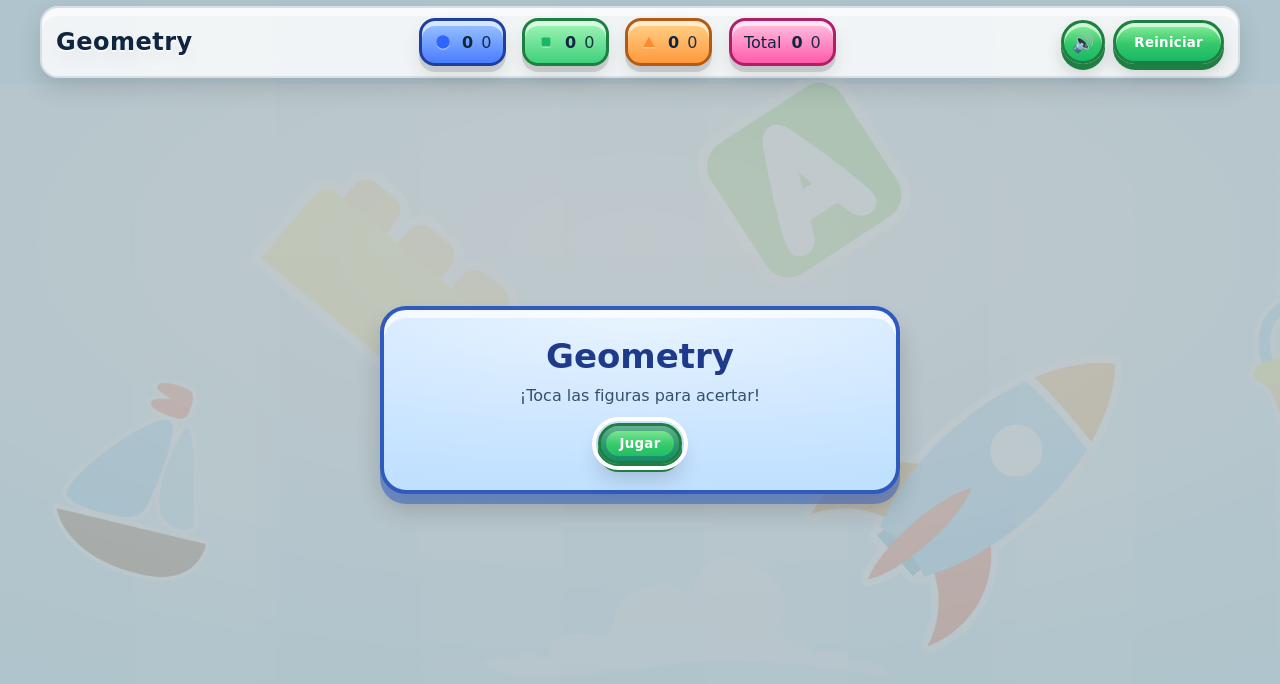
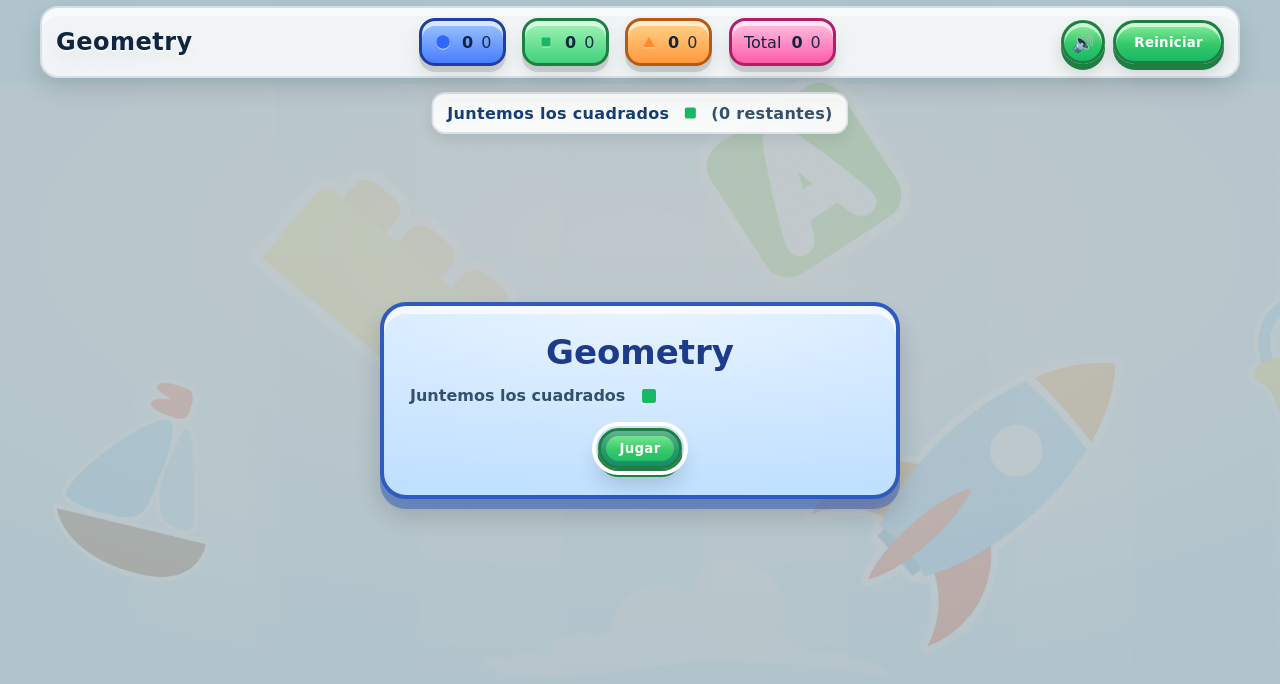
Before and after one commit to leogonzalezdev/geometry-game, a React (Vite) app: page / in a window 1280 px wide. Shown: the top 684 px of the page. Built offline with nearby package versions, Linux system fonts and the light colour scheme.

Commit message:
Juego por etapas: instrucción y toast al cambiar de etapa, validación de clic por objetivo con beep/error, solapamiento parcial de figuras, lienzo sin scroll y adaptado a viewport

```diff
--- a/src/App.jsx
+++ b/src/App.jsx
@@ -5,6 +5,8 @@ import GameOverModal from './components/GameOverModal.jsx';
 import StartScreen from './components/StartScreen.jsx';
 import { useGameLogic } from './hooks/useGameLogic.js';
 import { useSound } from './hooks/useSound.js';
+import StagePrompt from './components/StagePrompt.jsx';
+import StageToast from './components/StageToast.jsx';
 
 export default function App() {
   const [started, setStarted] = React.useState(false);
@@ -18,20 +20,44 @@ export default function App() {
     isGameFinished,
     config,
     setConfig,
+    targetType,
+    advanceStage,
   } = useGameLogic();
 
   const gameFinished = isGameFinished();
 
-  const { enabled: soundEnabled, toggle: toggleSound, playBeep } = useSound();
+  const { enabled: soundEnabled, toggle: toggleSound, playBeep, playError } = useSound();
+  const [toast, setToast] = React.useState(null);
 
-  const onHitWithSound = (id) => {
+  const onCorrect = (id) => {
     playBeep();
     handleHit(id);
+    // if that was the last of this type, advance immediately
+    const remainingAfter = (counts.remainingByType[targetType] || 0) - 1;
+    if (remainingAfter === 0) {
+      // show toast for next stage if exists
+      advanceStage();
+      setTimeout(() => {
+        setToast(targetType === 'square' ? 'Ahora juntemos los círculos' : targetType === 'circle' ? 'Ahora juntemos los triángulos' : null);
+        if (targetType !== 'triangle') {
+          setTimeout(() => setToast(null), 1600);
+        }
+      }, 0);
+    }
+  };
+
+  const onWrong = () => {
+    playError();
   };
 
   const startGame = () => {
     if (!started) setStarted(true);
-    initGame();
+    // Use viewport size to spread shapes across available space
+    const w = document.documentElement.clientWidth;
+    const header = document.querySelector('.header');
+    const headerH = header ? header.offsetHeight : 0;
+    const h = Math.max(200, document.documentElement.clientHeight - headerH);
+    initGame({ width: w, height: h });
   };
 
   return (
@@ -44,16 +70,21 @@ export default function App() {
       />
 
       <main className="main">
+        <StagePrompt targetType={targetType} remaining={counts.remainingByType[targetType]} />
         <Canvas
           shapes={shapes}
           leavingIds={leavingIds}
-          onHit={onHitWithSound}
+          onCorrect={onCorrect}
+          onWrong={onWrong}
+          targetType={targetType}
           onRemove={handleRemove}
+          viewBox={`0 0 ${config.width} ${config.height}`}
         />
+        {toast && <StageToast text={toast} />}
       </main>
 
       {!started && (
-        <StartScreen onStart={startGame} />
+        <StartScreen onStart={startGame} targetType={targetType} />
       )}
 
       {started && gameFinished && (
--- a/src/components/Shape.jsx
+++ b/src/components/Shape.jsx
@@ -1,12 +1,19 @@
 import React, { useCallback, useRef, useState } from 'react';
 
-export default function Shape({ shape, isLeaving, onHit, onRemove }) {
+export default function Shape({ shape, isLeaving, targetType, onCorrect, onWrong, onRemove }) {
   const { id, type, x, y, size } = shape;
   const ref = useRef(null);
   const [fly, setFly] = useState({ dx: 0, dy: 0 });
+  const [isError, setIsError] = useState(false);
 
   const handleActivate = useCallback(() => {
     if (isLeaving) return;
+    if (type !== targetType) {
+      setIsError(true);
+      setTimeout(() => setIsError(false), 260);
+      if (onWrong) onWrong(id, type);
+      return;
+    }
     // Compute delta in screen pixels from shape center to counter center
     const el = ref.current;
     const anchorId = `counter-anchor-${type}`;
@@ -29,8 +36,8 @@ export default function Shape({ shape, isLeaving, onHit, onRemove }) {
       pulseEl.classList.add('counter--pulse');
       setTimeout(() => pulseEl.classList.remove('counter--pulse'), 360);
     }
-    onHit(id);
-  }, [id, isLeaving, onHit, type]);
+    if (onCorrect) onCorrect(id);
+  }, [id, isLeaving, onCorrect, onWrong, targetType, type]);
 
   const onKeyDown = (e) => {
     if (e.key === 'Enter' || e.key === ' ') {
@@ -51,7 +58,7 @@ export default function Shape({ shape, isLeaving, onHit, onRemove }) {
     role: 'button',
     tabIndex: 0,
     'aria-label': type === 'circle' ? 'Círculo' : type === 'square' ? 'Cuadrado' : 'Triángulo',
-    className: `shape shape--${type}${isLeaving ? ' is-leaving' : ''}`,
+    className: `shape shape--${type}${isLeaving ? ' is-leaving' : ''}${isError ? ' is-error' : ''}`,
     onKeyDown,
     onClick: handleActivate,
     transform: `translate(${x}, ${y})`, // base position via attribute
--- /dev/null
+++ b/src/components/StagePrompt.jsx
@@ -0,0 +1,31 @@
+import React from 'react';
+
+function Icon({ type }) {
+  const size = 22;
+  const common = { width: size, height: size, 'aria-hidden': true };
+  if (type === 'circle') {
+    return (
+      <svg {...common} viewBox="0 0 24 24" className="ico ico--circle"><circle cx="12" cy="12" r="9" /></svg>
+    );
+  }
+  if (type === 'square') {
+    return (
+      <svg {...common} viewBox="0 0 24 24" className="ico ico--square"><rect x="6" y="6" width="12" height="12" rx="2" /></svg>
+    );
+  }
+  return (
+    <svg {...common} viewBox="0 0 24 24" className="ico ico--triangle"><polygon points="12,5 20,19 4,19" /></svg>
+  );
+}
+
+const labels = { circle: 'círculos', square: 'cuadrados', triangle: 'triángulos' };
+
+export default function StagePrompt({ targetType, remaining }) {
+  return (
+    <div className="stage" role="status" aria-live="polite">
+      <span className="stage__text">Juntemos los {labels[targetType] || targetType}</span>
+      <span className="stage__icon"><Icon type={targetType} /></span>
+      <span className="stage__remain">({remaining} restantes)</span>
+    </div>
+  );
+}
--- /dev/null
+++ b/src/components/StageToast.jsx
@@ -0,0 +1,9 @@
+import React from 'react';
+
+export default function StageToast({ text }) {
+  return (
+    <div className="toast" role="status" aria-live="polite">
+      {text}
+    </div>
+  );
+}
--- a/src/components/StartScreen.jsx
+++ b/src/components/StartScreen.jsx
@@ -1,11 +1,23 @@
 import React from 'react';
 
-export default function StartScreen({ onStart }) {
+function Icon({ type }) {
+  const size = 28;
+  const common = { width: size, height: size, 'aria-hidden': true };
+  if (type === 'circle') return (<svg {...common} viewBox="0 0 24 24" className="ico ico--circle"><circle cx="12" cy="12" r="9" /></svg>);
+  if (type === 'square') return (<svg {...common} viewBox="0 0 24 24" className="ico ico--square"><rect x="6" y="6" width="12" height="12" rx="2" /></svg>);
+  return (<svg {...common} viewBox="0 0 24 24" className="ico ico--triangle"><polygon points="12,5 20,19 4,19" /></svg>);
+}
+
+const labels = { circle: 'círculos', square: 'cuadrados', triangle: 'triángulos' };
+
+export default function StartScreen({ onStart, targetType = 'square' }) {
   return (
     <div className="start__backdrop" role="presentation">
       <div className="start" role="dialog" aria-modal="true" aria-labelledby="start-title">
         <h2 id="start-title">Geometry</h2>
-        <p>¡Toca las figuras para acertar!</p>
+        <p className="start__instr">
+          Juntemos los {labels[targetType] || targetType} <span className="start__icon"><Icon type={targetType} /></span>
+        </p>
         <button className="btn" onClick={onStart} autoFocus>
           Jugar
         </button>
--- a/src/hooks/useGameLogic.js
+++ b/src/hooks/useGameLogic.js
@@ -1,4 +1,4 @@
-import { useCallback, useEffect, useMemo, useState } from 'react';
+import { useCallback, useMemo, useState } from 'react';
 import { generateShapes, defaultConfig } from '../utils/random.js';
 
 // Small helper to count remaining by type from current shapes
@@ -14,6 +14,8 @@ export function useGameLogic(initialConfig) {
   const [shapes, setShapes] = useState([]);
   const [leavingIds, setLeavingIds] = useState(() => new Set());
   const [initialCountsByType, setInitialCountsByType] = useState({ circle: 0, square: 0, triangle: 0 });
+  const stages = ['square', 'circle', 'triangle'];
+  const [stageIndex, setStageIndex] = useState(0);
 
   const initGame = useCallback((cfg) => {
     const nextCfg = { ...config, ...(cfg || {}) };
@@ -21,6 +23,7 @@ export function useGameLogic(initialConfig) {
     const newShapes = generateShapes(nextCfg);
     setShapes(newShapes);
     setLeavingIds(new Set());
+    setStageIndex(0);
     // snapshot initial totals by type
     const snapshot = { circle: 0, square: 0, triangle: 0 };
     for (const s of newShapes) snapshot[s.type]++;
@@ -67,6 +70,13 @@ export function useGameLogic(initialConfig) {
 
   const isGameFinished = useCallback(() => totalRemaining === 0, [totalRemaining]);
 
+  const targetType = stages[Math.min(stageIndex, stages.length - 1)];
+
+  // Imperative advance stage
+  const advanceStage = useCallback(() => {
+    setStageIndex((i) => (i < stages.length - 1 ? i + 1 : i));
+  }, [stages.length]);
+
   return {
     shapes,
     leavingIds,
@@ -77,5 +87,9 @@ export function useGameLogic(initialConfig) {
     isGameFinished,
     config,
     setConfig,
+    stages,
+    stageIndex,
+    targetType,
+    advanceStage,
   };
 }
--- a/src/styles.css
+++ b/src/styles.css
@@ -15,6 +15,7 @@
 
 * { box-sizing: border-box; }
 html, body, #root { height: 100%; }
+html, body { overflow: hidden; }
 body { margin: 0; font-family: var(--font-fun), system-ui, -apple-system, Segoe UI, Roboto, Arial, sans-serif; color: var(--text); background: var(--bg); position: relative; touch-action: manipulation; }
 /* Light background image (assets/bg.webp) with subtle drift */
 body::before { content: ""; position: fixed; inset: 0; background: url('./assets/bg.webp') center / cover no-repeat; opacity: .22; z-index: -1; transform: translate3d(-0.5%, 0, 0) scale(1.02); animation: bg-drift 45s ease-in-out infinite alternate; pointer-events: none; }
@@ -56,7 +57,7 @@ body::before { content: ""; position: fixed; inset: 0; background: url('./assets
 .ico--triangle { fill: var(--orange); }
 
 /* Main & Canvas */
-.main { flex: 1; min-height: 0; }
+.main { flex: 1; min-height: 0; position: relative; }
 .canvas { height: calc(100vh - var(--header-h)); background: radial-gradient(1200px 520px at 50% 22%, rgba(255,255,255,.55), rgba(255,255,255,0)); }
 .svg { width: 100%; height: 100%; display: block; }
 
@@ -151,3 +152,29 @@ body::before { content: ""; position: fixed; inset: 0; background: url('./assets
 .confetti__piece:nth-child(22) { --i: 52; --x: 4vw; animation-duration: 2350ms; animation-delay: 170ms; }
 .confetti__piece:nth-child(23) { --i: 58; --x: -4vw; animation-duration: 2600ms; animation-delay: 210ms; }
 .confetti__piece:nth-child(24) { --i: 64; --x: 6vw; animation-duration: 2750ms; animation-delay: 240ms; }
+
+/* Stage prompt */
+.stage { position: absolute; left: 50%; transform: translateX(-50%); top: 8px; display: inline-flex; align-items: center; gap: 10px; padding: 8px 14px; border-radius: 14px; background: rgba(255,255,255,.9); border: 2px solid rgba(20,60,120,.12); box-shadow: 0 6px 14px rgba(0,0,0,.08), inset 0 4px 0 rgba(255,255,255,.6); font-weight: 800; letter-spacing: .3px; width: max-content; z-index: 3; }
+.stage__text { color: var(--ring); }
+.stage__icon { display: inline-grid; place-items: center; }
+.stage__remain { color: var(--muted); font-weight: 700; }
+
+/* Wrong click feedback */
+@keyframes shape-shake {
+  10% { transform: translateX(-2px) rotate(-1deg); }
+  20% { transform: translateX(2px) rotate(1deg); }
+  30% { transform: translateX(-2px) rotate(-1deg); }
+  40% { transform: translateX(2px) rotate(1deg); }
+  50% { transform: translateX(-1px); }
+  100% { transform: none; }
+}
+.shape.is-error .shape__el { stroke: #d02; stroke-width: 5px; filter: drop-shadow(0 0 0 rgba(0,0,0,0)); }
+.shape.is-error .shape__anim { animation: shape-shake 260ms ease; }
+
+/* Start overlay instruction */
+.start__instr { display: flex; align-items: center; gap: 10px; font-weight: 800; color: var(--ring); }
+.start__icon { display: inline-grid; place-items: center; }
+
+/* Stage toast */
+.toast { position: absolute; left: 50%; top: 50%; transform: translate(-50%, -50%); background: rgba(0,0,0,.75); color: #fff; padding: 12px 18px; border-radius: 12px; font-weight: 800; letter-spacing: .3px; box-shadow: 0 10px 24px rgba(0,0,0,.22); z-index: 4; animation: toast-pop 260ms ease; }
+@keyframes toast-pop { from { transform: translate(-50%, -42%) scale(.9); opacity: .6; } to { transform: translate(-50%, -50%) scale(1); opacity: 1; } }
--- a/src/utils/random.js
+++ b/src/utils/random.js
@@ -35,7 +35,8 @@ export const defaultConfig = {
   // virtual canvas used as viewBox
   width: 1000,
   height: 700,
-  minGap: 10, // minimal gap between shape bounding boxes to avoid big overlaps
+  minGap: 0, // minimal gap between shape bounding boxes (0 allows touching)
+  maxCoverRatio: 0.8, // max fraction of smaller box that can be covered by overlap
   maxPlacementAttempts: 150,
   seed: null, // set a number for reproducible distributions
 };
@@ -45,15 +46,14 @@ function boundingBox(shape) {
   return { x, y, w: size, h: size };
 }
 
-function overlaps(boxA, boxB, minGap) {
-  // Return true if boxes overlap more than allowed gap
-  const ax2 = boxA.x + boxA.w;
-  const ay2 = boxA.y + boxA.h;
-  const bx2 = boxB.x + boxB.w;
-  const by2 = boxB.y + boxB.h;
-
-  const noOverlap = ax2 + minGap <= boxB.x || bx2 + minGap <= boxA.x || ay2 + minGap <= boxB.y || by2 + minGap <= boxA.y;
-  return !noOverlap;
+function intersectionArea(a, b) {
+  const x1 = Math.max(a.x, b.x);
+  const y1 = Math.max(a.y, b.y);
+  const x2 = Math.min(a.x + a.w, b.x + b.w);
+  const y2 = Math.min(a.y + a.h, b.y + b.h);
+  const w = Math.max(0, x2 - x1);
+  const h = Math.max(0, y2 - y1);
+  return w * h;
 }
 
 export function generateShapes(config) {
@@ -111,7 +111,13 @@ export function generateShapes(config) {
       const candidate = { x, y, w: size, h: size };
       let ok = true;
       for (const b of boxes) {
-        if (overlaps(candidate, b, cfg.minGap)) { ok = false; break; }
+        // Allow partial overlaps but avoid excessive coverage
+        const inter = intersectionArea(candidate, b);
+        if (inter > 0) {
+          const minArea = Math.min(candidate.w * candidate.h, b.w * b.h);
+          const cover = inter / minArea;
+          if (cover >= cfg.maxCoverRatio) { ok = false; break; }
+        }
       }
       if (ok) {
         boxes.push(candidate);
```
Also changed, not shown: src/components/Canvas.jsx (+4 -4 lines), src/hooks/useSound.js (+26 -1 lines).
